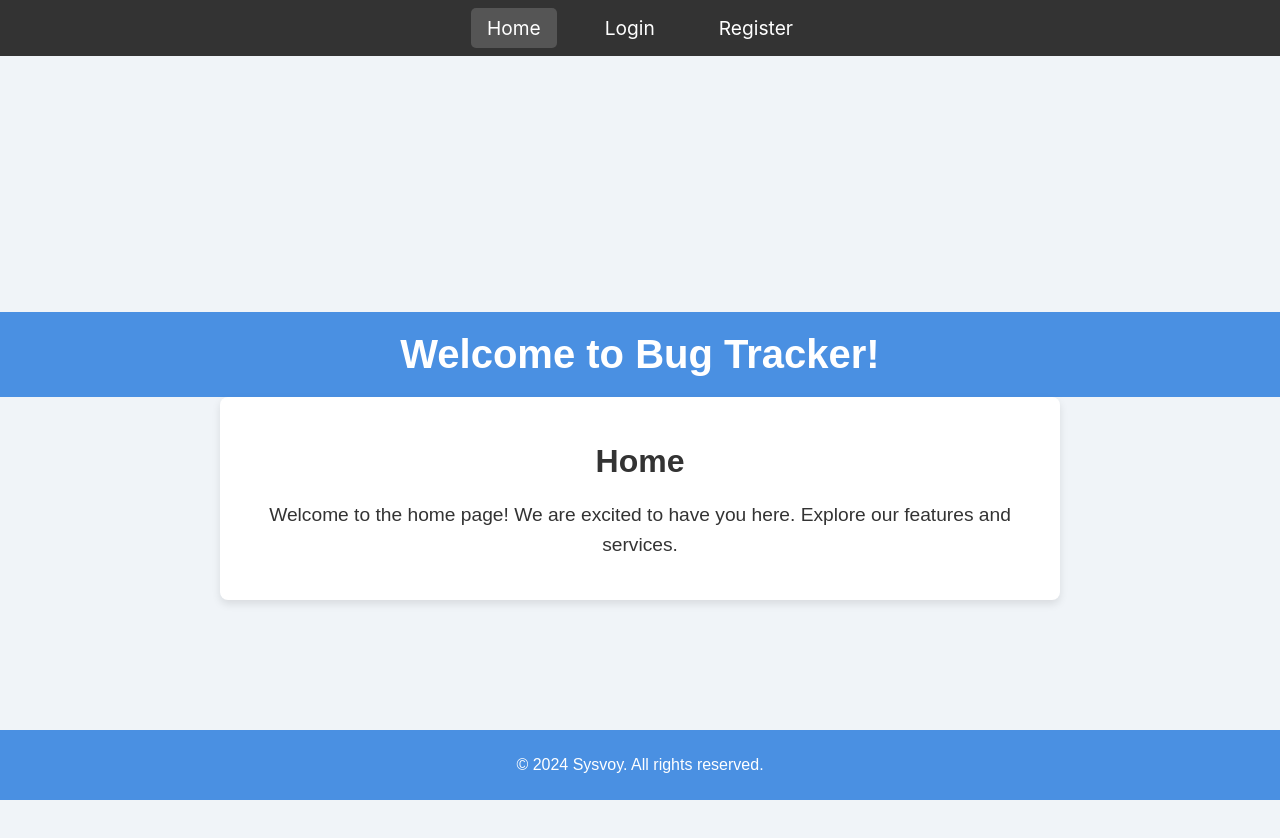
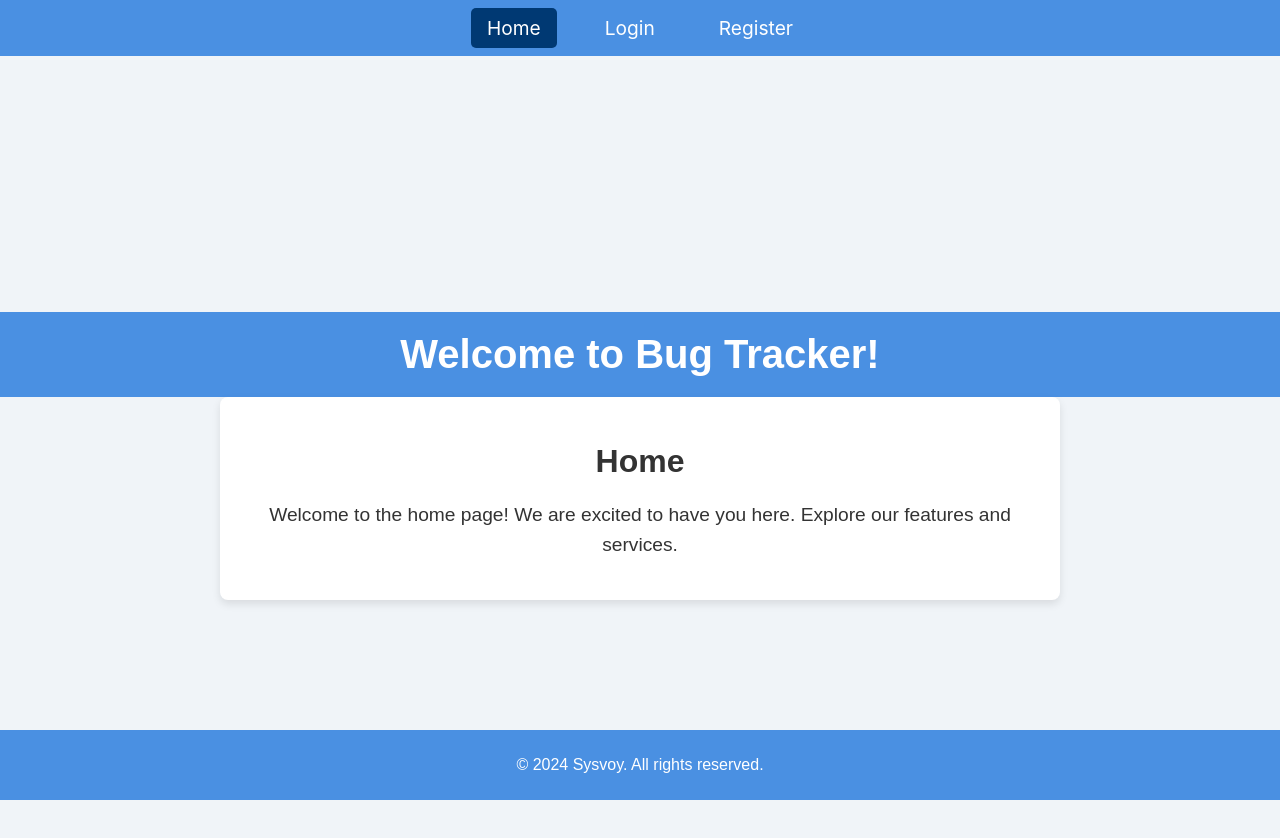
Before and after one commit to taimurayy/bugtrackercopy, a React (Create React App) app in the folder frontend/: page / in a window 1280 px wide. In both pictures the pointer is over the link "Home". Shown: the top 838 px of the page. Built offline with nearby package versions, Linux system fonts and the light colour scheme.

Commit message:
adjust come css

```diff
--- a/frontend/src/App.css
+++ b/frontend/src/App.css
@@ -38,7 +38,7 @@
 }
 /* src/App.css */
 .navbar {
-  background-color: #333;
+  background-color:  #4a90e2;
   padding: 1rem;
 }
 
@@ -62,7 +62,7 @@
 }
 
 .navbar-link:hover {
-  background-color: #555;
+  background-color:  #003973;
   border-radius: 5px;
   transition: background-color 0.3s ease;
 }
```
